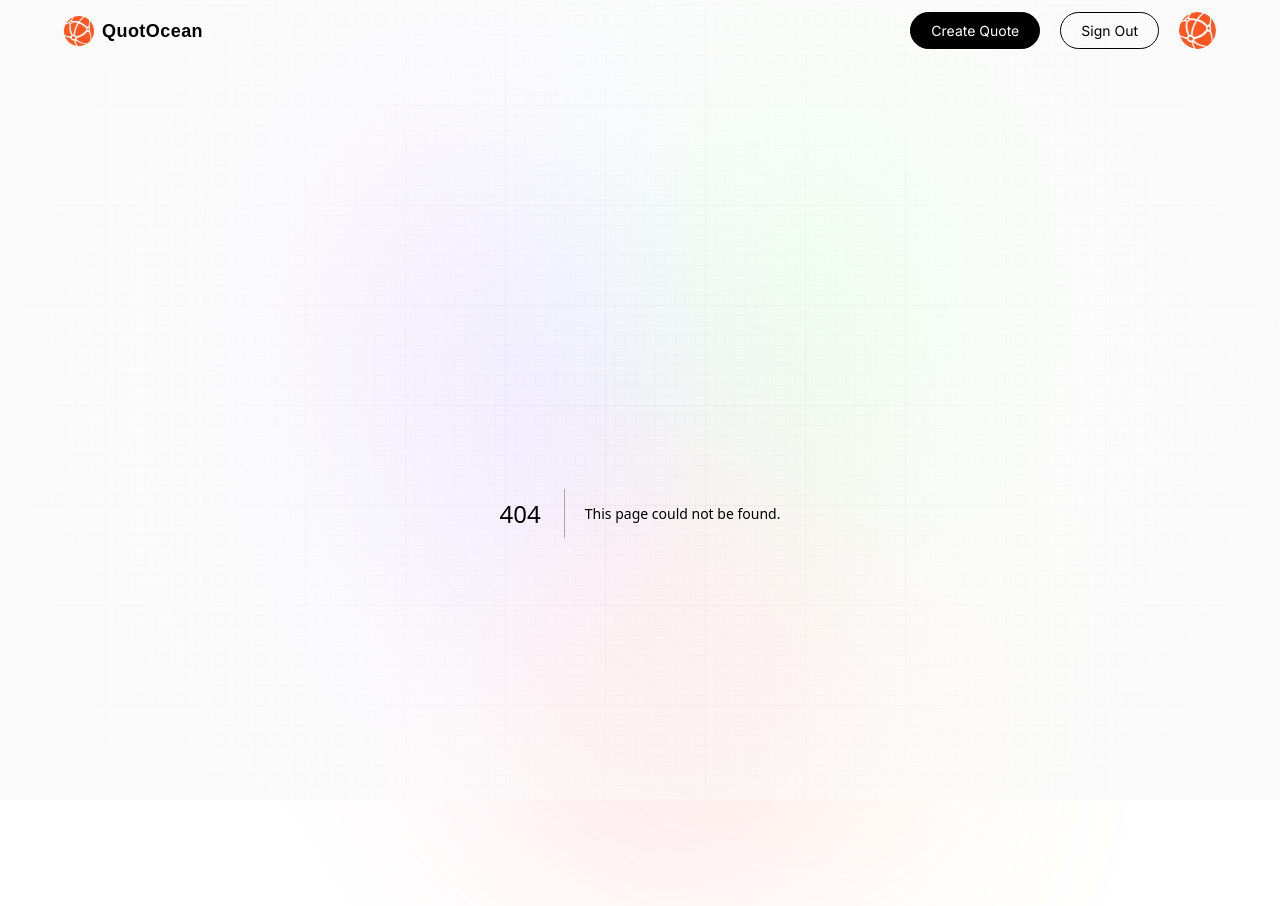
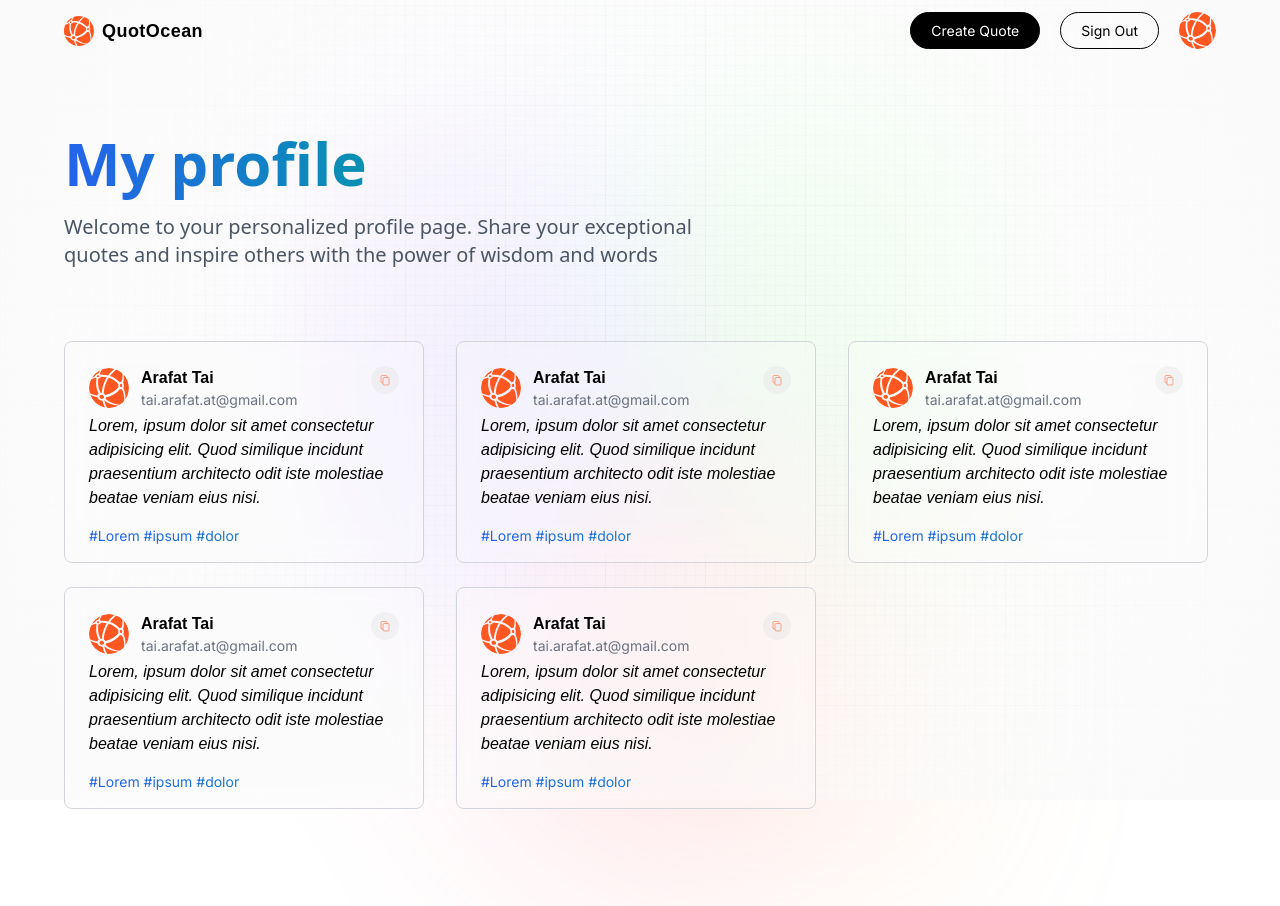
Before and after one commit to arafat-213/next-quotes, a Next.js app: page /profile in a window 1280 px wide. Before the commit this address had no page. Shown: the top 906 px of the page. After the commit the page ends 841 px from the top, so only its background shows below. Built offline with nearby package versions, Linux system fonts and the light colour scheme.

Commit message:
add profile page

```diff
--- /dev/null
+++ b/app/profile/page.tsx
@@ -0,0 +1,10 @@
+import Profile from '@/components/Profile'
+import React from 'react'
+
+const MyProfile = () => {
+  return (
+    <Profile name='My' desc='Welcome to your personalized profile page. Share your exceptional quotes and inspire others with the power of wisdom and words'/>
+  )
+}
+
+export default MyProfile
--- /dev/null
+++ b/components/Profile.tsx
@@ -0,0 +1,27 @@
+import React from 'react'
+import QuoteCard from './QuoteCard'
+
+type ProfileProps = {
+  name: String
+  desc: String
+}
+
+const Profile = ({ name, desc }: ProfileProps) => {
+  return (
+    <section className='w-full'>
+      <h1 className='head_text text-left'>
+        <span className='blue_gradient'>{name} profile</span>
+      </h1>
+      <p className='desc text-left'>{desc}</p>
+      <div className='quote_layout mt-10'>
+        <QuoteCard />
+        <QuoteCard />
+        <QuoteCard />
+        <QuoteCard />
+        <QuoteCard />
+      </div>
+    </section>
+  )
+}
+
+export default Profile
```
Also changed, not shown: 1 other file (tests, documents, lock files or other folders).
